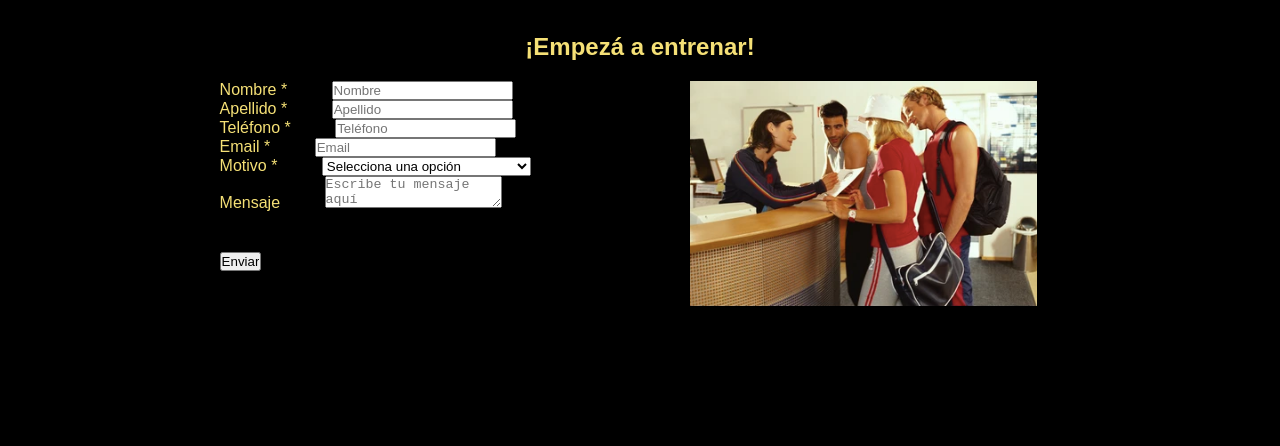
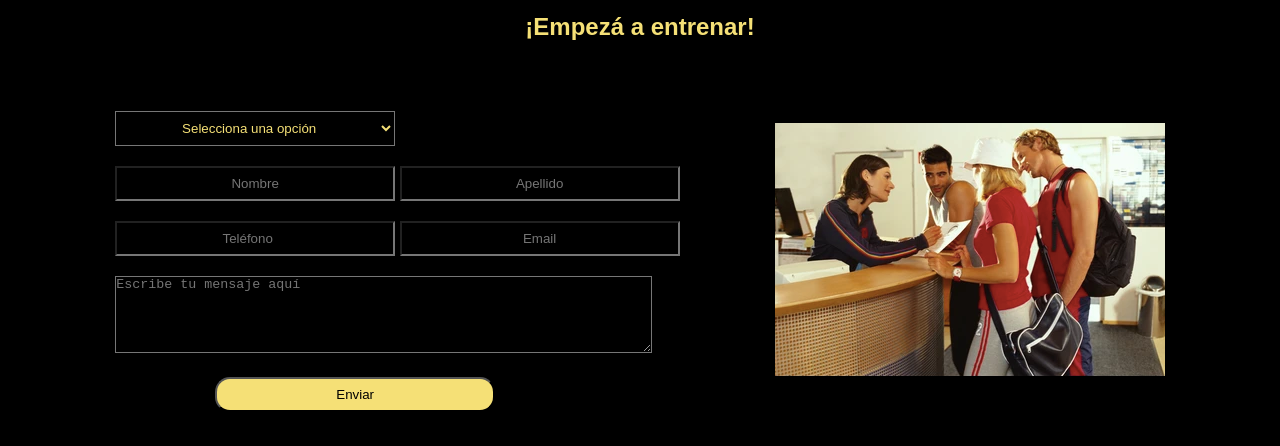
Before and after one commit to mbbujan/loremgym, a plain HTML site: page pages/asociate.html in a window 1280 px wide. Shown: the part 171-617 px from the top of the page. Drawn offline with Linux system fonts and the light colour scheme.

Commit message:
asociate

```diff
--- a/css/style.css
+++ b/css/style.css
@@ -20,7 +20,6 @@ body {
   background-color: black;
 }
 
-
 .menu a img {
   height: 150px;
 }
@@ -30,7 +29,6 @@ body {
   list-style: none;
   /*border-bottom: 1px solid #7C7C7C;*/
 }
-
 
 .menu nav ul li {
   margin: 20px;
@@ -44,8 +42,8 @@ body {
   position: relative;
 }
 
-.menu nav ul li a:before{
-  content: ' ';
+.menu nav ul li a:before {
+  content: " ";
   border-bottom: 2px solid greenyellow;
   position: absolute;
   bottom: -10px;
@@ -55,12 +53,12 @@ body {
 }
 
 .menu nav ul li a.menu-activo::before,
-.menu nav ul li a:hover::before{
+.menu nav ul li a:hover::before {
   opacity: 1;
   width: 70%;
 }
 .menu nav ul li a.menu-activo,
-.menu nav ul li a:hover{
+.menu nav ul li a:hover {
   color: greenyellow;
 }
 
@@ -138,34 +136,52 @@ td {
 
 .asociate {
   color: #f5e076;
-  margin: 40px;
+  margin: 20px;
   font-family: "Montserrat", sans-serif;
 }
 .asociate h2 {
   text-align: center;
 }
 .asociate .asociate-formulario {
-  width: calc(100vh-164-206);
+  margin-top: 50px;
   display: flex;
   flex-direction: row-reverse;
   justify-content: space-evenly;
   align-items: center;
 }
 
-.asociate .asociate-formulario img {
-  width: 90%;
-  padding: 20px;
+
+.asociate .asociate-formulario form select {
+  margin-top: 20px;
+  background: transparent;
+  width: 280px;
+  height: 35px;
+  color: #f5e076;
+  text-align: center;
 }
 
-.asociate .asociate-formulario form div label {
-  margin: 40px 40px 40px 40px;
+.asociate .asociate-formulario form input {
+  margin-top: 20px;
+  background: transparent;
+  width: 280px;
+  height: 35px;
   color: #f5e076;
-  text-align: justify;
-  font-family: "Montserrat", sans-serif;
+  text-align: center;
 }
 
+.asociate .asociate-formulario form textarea {
+  margin-top: 20px;
+  background: transparent;
+  color: #f5e076;
+}
+
+
 .asociate .asociate-formulario #asociate-boton {
-  margin: 40px 40px 40px 40px;
+  margin-top: 20px ;
+  margin-left: 100px;
+  border-radius: 15px;
+  color: black;
+  background-color:#f5e076;
 }
 
 .comollegar {
@@ -219,51 +235,10 @@ td {
 
 /* --------- FOOTER ---------*/
 
-/*
-.pie {
-  padding: 50px;
-  display: flex;
-  position: sticky;
-  top: 0;
-  color: #ba9593;
-  align-items: center;
-  font-family: "Montserrat", sans-serif;
-  background-color: black;
-}
-
-.pie  div h2 {
-  color: rgb(128, 181, 76);
-  font-family: "Montserrat", sans-serif;
-  padding-right: 200px;
-  text-align: justify;
-  font-size: 30px;
-  font-weight: bold;
-}
-
-.pie .pie-contacto {
-  display: flex;
-  flex-direction: column;
-
-}
-
-.pie .pie-contacto div {
-  display: flex;
-  flex-direction: row;
-  padding: 2px;
-}
-
-.pie .pie-contacto img {
-  width: 3%;
-}
-
-.pie .pie-redes a img {
-  width: 10%;
-  padding: 10px;
-}
-*/
 .pie {
   padding-left: 50px;
-  padding-top: 100px;
+  padding-top: auto;
+  margin-top: 40px;
   color: #ba9593;
   font-family: "Montserrat", sans-serif;
   background-color: black;
--- a/pages/asociate.html
+++ b/pages/asociate.html
@@ -32,11 +32,15 @@
         <div>
           <form action="" method="" enctype="">
             <div>
-              <label for="nombre">Nombre * </label>
-              <input type="text" name="nombre" placeholder="Nombre" required />
+              <select id="motivo" name="motivo" required>
+                <option disabled selected>Selecciona una opción</option>
+                <option value="pase">Solicitud pase de prueba</option>
+                <option value="reclamo">Quiero hacer un reclamo</option>
+                <option value="costos">Quiero conocer costos y planes</option>
+              </select>
             </div>
             <div>
-              <label for="apellido">Apellido * </label>
+              <input type="text" name="nombre" placeholder="Nombre" required />
               <input
                 type="text"
                 name="apellido"
@@ -45,28 +49,16 @@
               />
             </div>
             <div>
-              <label for="numero">Teléfono * </label>
               <input type="number" name="tel" placeholder="Teléfono" required />
-            </div>
-            <div>
-              <label for="email">Email * </label>
               <input type="email" name="email" placeholder="Email" required />
             </div>
             <div>
-              <label for="motivo">Motivo * </label>
-              <select id="motivo" name="motivo" required>
-                <option disabled selected>Selecciona una opción</option>
-                <option value="pase">Solicitud pase de prueba</option>
-                <option value="reclamo">Quiero hacer un reclamo</option>
-                <option value="costos">Quiero conocer costos y planes</option>
-              </select>
-            </div>
-            <div>
-              <label for="mensaje">Mensaje </label>
               <textarea
                 id="mensaje"
                 name="mensaje"
                 placeholder="Escribe tu mensaje aquí"
+                cols="65"
+                rows="5"
                 required
               ></textarea>
             </div>
```
